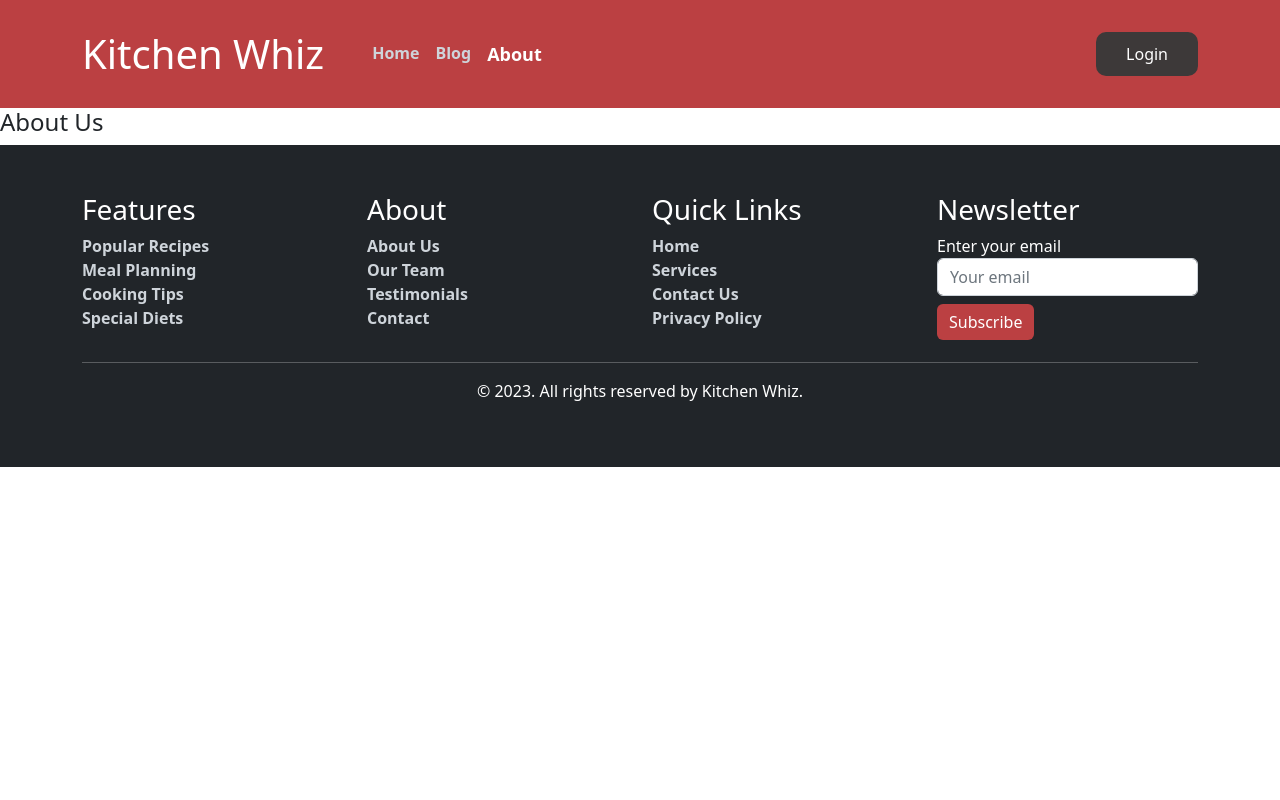
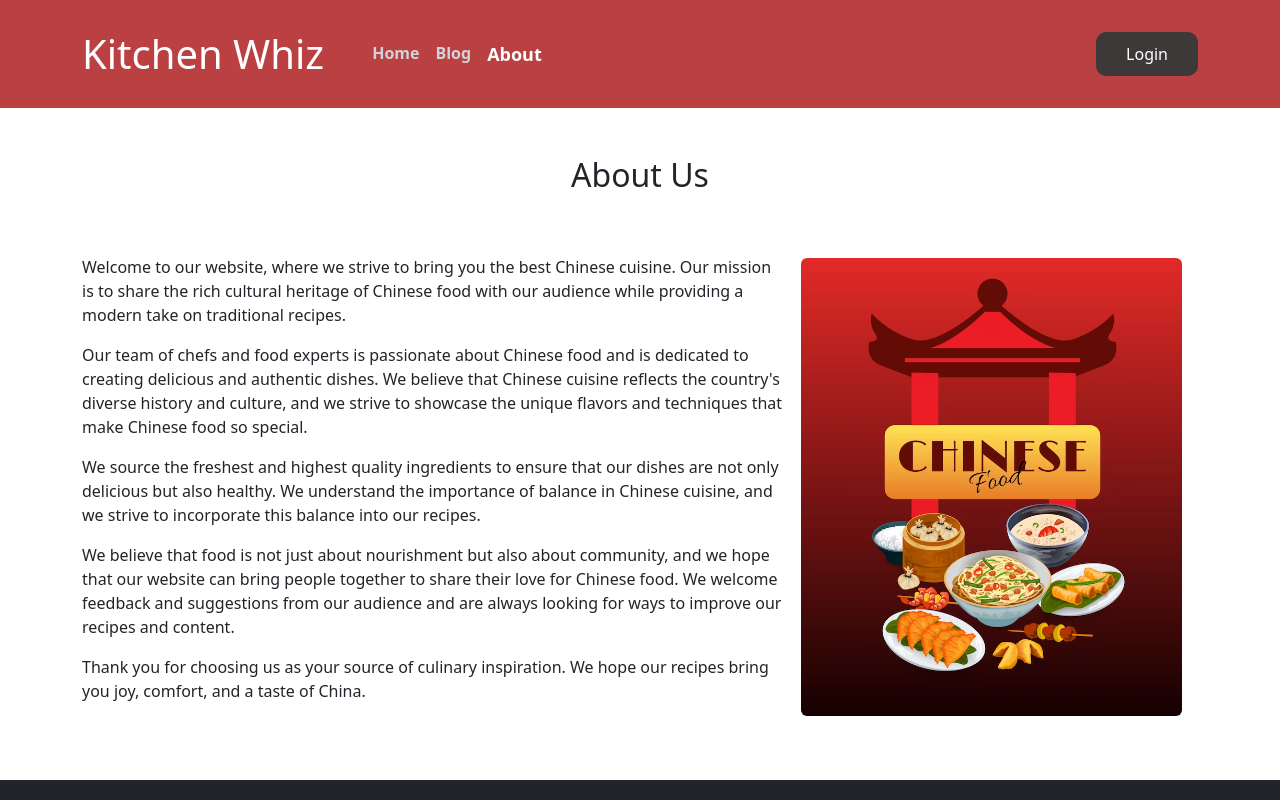
Before and after one commit to yasinarafat4/kitchen-whiz-client, a React (Vite) app: page /about in a window 1280 px wide. Shown: the top 800 px of the page. Built offline with nearby package versions, Linux system fonts and the light colour scheme; no server answers.

Commit message:
about us page added

```diff
--- a/src/pages/About/About.jsx
+++ b/src/pages/About/About.jsx
@@ -1,10 +1,52 @@
 import React from "react";
+import aboutImg from "../../assets/about.png";
+import { Container } from "react-bootstrap";
 
 const About = () => {
   return (
-    <div>
-      <h4>About Us</h4>
-    </div>
+    <Container>
+      <h2 className="text-center m-5">About Us</h2>
+      <div className="d-md-flex justify-content-center align-items-center mb-5">
+        <div className="">
+          <p>
+            {" "}
+            Welcome to our website, where we strive to bring you the best
+            Chinese cuisine. Our mission is to share the rich cultural heritage
+            of Chinese food with our audience while providing a modern take on
+            traditional recipes.
+          </p>
+
+          <p>
+            Our team of chefs and food experts is passionate about Chinese food
+            and is dedicated to creating delicious and authentic dishes. We
+            believe that Chinese cuisine reflects the country's diverse history
+            and culture, and we strive to showcase the unique flavors and
+            techniques that make Chinese food so special.
+          </p>
+
+          <p>
+            We source the freshest and highest quality ingredients to ensure
+            that our dishes are not only delicious but also healthy. We
+            understand the importance of balance in Chinese cuisine, and we
+            strive to incorporate this balance into our recipes.
+          </p>
+
+          <p>
+            We believe that food is not just about nourishment but also about
+            community, and we hope that our website can bring people together to
+            share their love for Chinese food. We welcome feedback and
+            suggestions from our audience and are always looking for ways to
+            improve our recipes and content.
+          </p>
+
+          <p>
+            Thank you for choosing us as your source of culinary inspiration. We
+            hope our recipes bring you joy, comfort, and a taste of China.
+          </p>
+        </div>
+        <img className="m-3 rounded" src={aboutImg} alt="" />
+      </div>
+    </Container>
   );
 };
 
--- a/src/pages/shared/Footer/Footer.jsx
+++ b/src/pages/shared/Footer/Footer.jsx
@@ -2,6 +2,7 @@ import React from "react";
 
 const Footer = () => {
   return (
+    // Footer section
     <footer className="bg-dark text-white">
       <div className="container py-5">
         <div className="row">
```
Also changed, not shown: src/assets/about.png (added).
